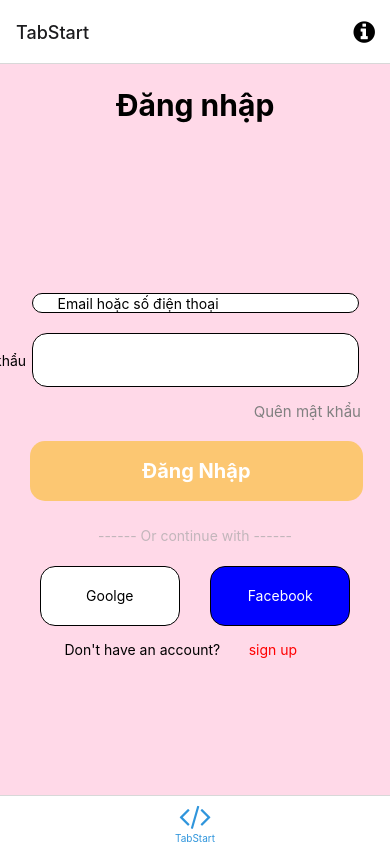
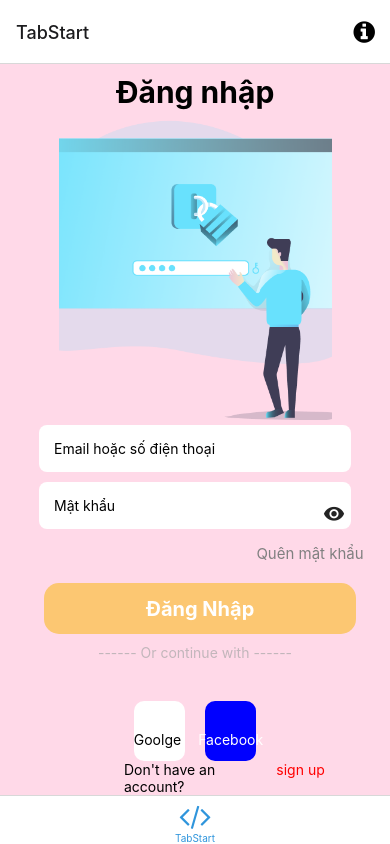
Before and after one commit to lunar-123t/learning-online-mobile, a React Native app: screen /SignIn in a window 390 px wide. Built offline with nearby package versions, Linux system fonts and the light colour scheme; what expo-linking would draw is missing.

Commit message:
Done SIgnIn

```diff
--- a/screens/HomeScreen.tsx
+++ b/screens/HomeScreen.tsx
@@ -9,6 +9,7 @@ export default function Home({ navigation }: RootTabScreenProps<'Home'>) {
   return (
     <View style={styles.container}>
       <View style={{borderWidth:1,flexDirection:'row'}}>
+
         <Text>
           xin chào bạn
         <TouchableOpacity
--- a/screens/SignInScreen.tsx
+++ b/screens/SignInScreen.tsx
@@ -1,51 +1,45 @@
 import { MaterialCommunityIcons } from '@expo/vector-icons';
 import React, { Component, useState } from 'react';
-import { Pressable, StyleSheet, TextInput, TouchableOpacity } from 'react-native';
+import { Alert, Pressable, StyleSheet, TextInput, TouchableHighlightBase, TouchableOpacity } from 'react-native';
 import { useForm } from "react-hook-form";
+import { Image } from 'react-native';
 
 import EditScreenInfo from '../components/EditScreenInfo';
 import { Text, View } from '../components/Themed';
 import { RootTabScreenProps } from '../types';
 import { useTogglePasswordVisibility } from './useTogglePasswordVisibility';
+import axios from 'axios';
 
-export default function SignInScreen({ navigation }: RootTabScreenProps<'SignIn'>) {
+
+export default function SignInScreen(this: any, { navigation }: RootTabScreenProps<'SignIn'>) {
   const { passwordVisibility, rightIcon, handlePasswordVisibility } = useTogglePasswordVisibility();
-  const [tendn, setTendn] = React.useState('')
+  const [email, setemail] = React.useState('');
   // const [matkhau, setmatkhau] = React.useState('')
-  const [matkhau, setMatkhau] = useState('');
+  const [matkhau, setMatkhau] = React.useState('');
+
+  const baseUrl = "https://975c-2402-800-6235-87e4-3839-5bb-4aa5-85d3.ap.ngrok.io"
+
   return (
     <View style={styles.container}>
-      <Text style={{marginTop:-150,fontSize: 30,fontWeight:'bold'}}>
+      <Text style={{fontSize: 30,fontWeight:'bold',margin:10}}>
         Đăng nhập
       </Text>
-      <View style={{width:'90%',height:500,paddingTop:200,justifyContent: 'center',backgroundColor:'#ffd9e8',}}>
+      <View style={{width:'70%',height:300,backgroundColor:'#ffd9e8'}}>
+        <Image
+          style={styles.logo}
+          source={require('../assets/images/iconsignin.png')}
+        />
+      </View>
       <TextInput
           accessibilityLabel='Email'
-          style={{height:'18%',justifyContent: 'center',borderWidth:1,paddingTop:1,marginVertical:5,margin:12,paddingLeft:25,borderRadius:15,backgroundColor:'white',}}
-          onChangeText={setTendn}
-          value={tendn}
+          style={{padding:15,width:'80%',height:'7%',justifyContent: 'center',marginVertical:5,borderRadius:8,backgroundColor:'white'}}
+          onChangeText={setemail}
+          value={email}
           placeholder="Email hoặc số điện thoại"
         />
-          {/* <View style={{height:'18%',justifyContent: 'center',borderWidth:1,paddingTop:1,marginVertical:5,marginTop:15 ,margin:12,paddingLeft:25,borderRadius:15,backgroundColor:'white'}}>
+
         <TextInput
-            // style={{height:'18%',justifyContent: 'center',borderWidth:1,paddingTop:1,marginVertical:5,marginTop:15 ,margin:12,paddingLeft:25,borderRadius:15,backgroundColor:'white'}}
-            autoCapitalize="none"
-
-            autoCorrect={false}
-            textContentType="newPassword"
-            secureTextEntry
-            value={matkhau}
-            enablesReturnKeyAutomatically
-            onChangeText={text => setmatkhau(text)}
-            placeholder="Mật khẩu"
-          />
-          <Pressable onPress={handlePasswordVisibility}>
-            <MaterialCommunityIcons name={rightIcon} size={22} color="#232323" />
-          </Pressable>
-          </View> */}
-          <View style={{ alignItems: 'center',height:'18%',flexDirection:'row',justifyContent: 'center',borderWidth:1,paddingTop:1,marginVertical:5,marginTop:15 ,margin:12,borderRadius:15,backgroundColor:'white'}}>
-            <TextInput
-              style={{marginRight:220}}
+              style={{padding:15,width:'80%',height:'7%',justifyContent: 'center',marginVertical:5,borderRadius:8,backgroundColor:'white',}}
               // name="password"
               placeholder="Mật khẩu"
               autoCapitalize="none"
@@ -56,10 +50,9 @@ export default function SignInScreen({ navigation }: RootTabScreenProps<'SignIn'
               enablesReturnKeyAutomatically
               onChangeText={text => setMatkhau(text)}
             />
-            <Pressable onPress={handlePasswordVisibility}>
+            <Pressable style={{position: 'absolute',right:45,bottom:270}} onPress={handlePasswordVisibility}>
               <MaterialCommunityIcons name={rightIcon} size={22} color="#232323" />
             </Pressable>
-          </View>
 
         <TouchableOpacity
               style={{marginLeft:230,top:10}}
@@ -72,23 +65,49 @@ export default function SignInScreen({ navigation }: RootTabScreenProps<'SignIn'
         <Text style={{fontSize: 15,color:'#808080'}}> Quên mật khẩu </Text>
 
         </TouchableOpacity>
+
         <TouchableOpacity
-        style={{width:'95%',height:'20%',backgroundColor:'#fcc772',borderRadius:15,alignItems: 'center',justifyContent: 'center',top:30,marginLeft:10}}
-        onPress={()=>{
+        style={{width:'80%',height:'7%',backgroundColor:'#fcc772',borderRadius:15,alignItems: 'center',justifyContent: 'center',top:30,marginLeft:10}}
+        onPress={async()=>{
+          const data_guilen={
+            username :email,
+            password: matkhau,
 
-                  navigation.navigate("Home")
+          }
+              axios.post(`${baseUrl}/login/api/token/`,data_guilen).then((response) => {
+                console.log(response.data);
+                const id_taomoi = response.data["id"]
+                console.log('data["email"]')
+                if(!id_taomoi)
+                {
+                  Alert.alert(
+                    "Đăng Nhập Thành Công",
+                    "Nhấn Ok để tiếp tục",
+                    [
+                      { text: "OK", onPress: () => navigation.navigate("Home") }
+                    ]
+                  );
+                }
+                else
+                    alert("Đăng Nhập không thành công")
+
+                }).catch((errol)=>{
+                    alert("call API that bai")
+                });
+
+
 
         }}
         >
         <Text style={{fontSize: 20,fontWeight:'bold',color:'white'}}> Đăng Nhập </Text>
 
         </TouchableOpacity>
-        <View style={{marginTop:50,height:30,alignItems: 'center',justifyContent: 'center',backgroundColor:'#ffd9e8',}}>
-        <Text style={{color:'#c2b6bb'}}>------ Or continue with ------</Text>
-        </View>
-        <View style={{backgroundColor:'#ffd9e8',flexDirection:'row',justifyContent: 'center'}}>
+
+        <Text style={{color:'#c2b6bb',margin:40}}>------ Or continue with ------</Text>
+
+        <View style={{backgroundColor:'#ffd9e8',flexDirection:'row',justifyContent: 'center',paddingBottom:20}}>
             <TouchableOpacity
-            style={{width:'40%',height:60,borderWidth:1,alignItems: 'center',backgroundColor:'white',justifyContent: 'center',margin:15,borderRadius:15}}
+            style={{width:'40%',height:60,alignItems: 'center',backgroundColor:'white',justifyContent: 'center',borderRadius:10,right:10}}
             onPress={()=>{
 
                       // navigation.navigate("SignUp")
@@ -100,7 +119,7 @@ export default function SignInScreen({ navigation }: RootTabScreenProps<'SignIn'
             </TouchableOpacity>
 
             <TouchableOpacity
-            style={{width:'40%',borderWidth:1,alignItems: 'center',backgroundColor:'blue',justifyContent: 'center',margin:15,borderRadius:15}}
+            style={{width:'40%',alignItems: 'center',backgroundColor:'blue',justifyContent: 'center',borderRadius:10,left:10}}
             onPress={()=>{
 
                       // navigation.navigate("SignUp")
@@ -113,12 +132,12 @@ export default function SignInScreen({ navigation }: RootTabScreenProps<'SignIn'
 
 
         </View>
-        <View  style={{backgroundColor:'#ffd9e8',flexDirection:'row',justifyContent: 'center'}}>
-          <Text style={{backgroundColor:'#ffd9e8',}}>
+        <View  style={{backgroundColor:'#ffd9e8',flexDirection:'row',justifyContent: 'center',bottom:20}}>
+          <Text style={{backgroundColor:'#ffd9e8',left:35}}>
             Don't have an account?
           </Text>
           <TouchableOpacity
-          style={{width:'30%',alignItems: 'center',backgroundColor:'#ffd9e8',justifyContent: 'center'}}
+          style={{width:'30%',backgroundColor:'#ffd9e8',left:35}}
           onPress={()=>{
 
                     navigation.navigate("SignUp")
@@ -130,7 +149,7 @@ export default function SignInScreen({ navigation }: RootTabScreenProps<'SignIn'
           </TouchableOpacity>
 
         </View>
-      </View>
+
     </View>
   );
 }
@@ -139,7 +158,7 @@ const styles = StyleSheet.create({
   container: {
     flex: 1,
     alignItems: 'center',
-    justifyContent: 'center',
+    // justifyContent: 'center',
     backgroundColor:'#ffd9e8',
   },
   title: {
@@ -151,6 +170,11 @@ const styles = StyleSheet.create({
     height: 1,
     width: '80%',
   },
+
+  logo:{
+    width:'100%',
+    height:300
+  }
   // inputContainer: {
   //   backgroundColor: 'white',
   //   width: '100%',
@@ -167,3 +191,17 @@ const styles = StyleSheet.create({
   // }
 
 });
+
+
+
+function _userLogin() {
+  throw new Error('Function not implemented.');
+}
+
+function STORAGE_KEY(STORAGE_KEY: any, id_taomoi: any) {
+  throw new Error('Function not implemented.');
+}
+
+function renderResults() {
+  throw new Error('Function not implemented.');
+}
--- a/screens/SignUpScreen.tsx
+++ b/screens/SignUpScreen.tsx
@@ -1,6 +1,6 @@
 import { MaterialCommunityIcons } from '@expo/vector-icons';
 import React from 'react';
-import { Button, Pressable, StyleSheet, TextInput, TouchableOpacity } from 'react-native';
+import { Alert, Button, Pressable, StyleSheet, TextInput, TouchableOpacity } from 'react-native';
 import { Text, View } from '../components/Themed';
 import { Image } from 'react-native';
 import { RootTabScreenProps } from '../types';
@@ -12,7 +12,7 @@ export default function SignUpScreen(this: any, { navigation }: RootTabScreenPro
   const [email, setemail] = React.useState('');
   const [sodt, setsodt] = React.useState('');
   const [matkhau, setmatkhau] = React.useState('');
-  const baseUrl = "https://fe34-2402-800-6235-87e4-f829-3e20-8885-4f87.ap.ngrok.io"
+  const baseUrl = "https://975c-2402-800-6235-87e4-3839-5bb-4aa5-85d3.ap.ngrok.io"
 
     return (
       <View style={styles.container}>
@@ -72,12 +72,18 @@ export default function SignUpScreen(this: any, { navigation }: RootTabScreenPro
                   password: matkhau,
 
                 }
-                    axios.post(`${baseUrl}/chinh/register/`,data_guilen).then((response) => {
+                    axios.post(`${baseUrl}/login/register/`,data_guilen).then((response) => {
                       console.log(response.data);
                       const id_taomoi = response.data["id"]
                       if(!id_taomoi)
                       {
-                          alert("Đăng ký thành công")
+                        Alert.alert(
+                          "Đăng Ký Thành Công",
+                          "Nhấn Ok để tiếp tục",
+                          [
+                            { text: "OK", onPress: () => navigation.navigate("SignIn") }
+                          ]
+                        );
                       }
                       else
                           alert("Đăng ký không thành công")
```
Also changed, not shown: assets/images/iconsignin.png (added), 1 other file (tests, documents, lock files or other folders). Lines whose indentation alone changed are shown as unchanged.
